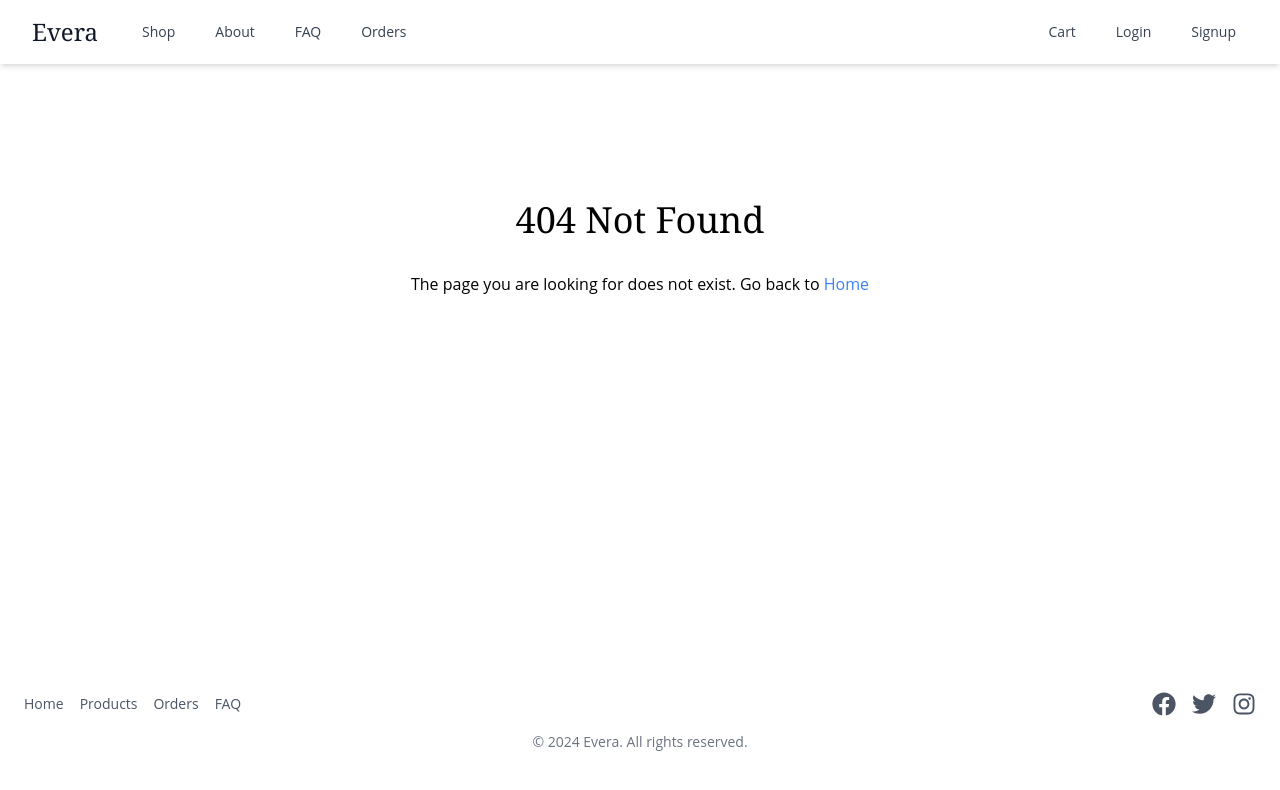
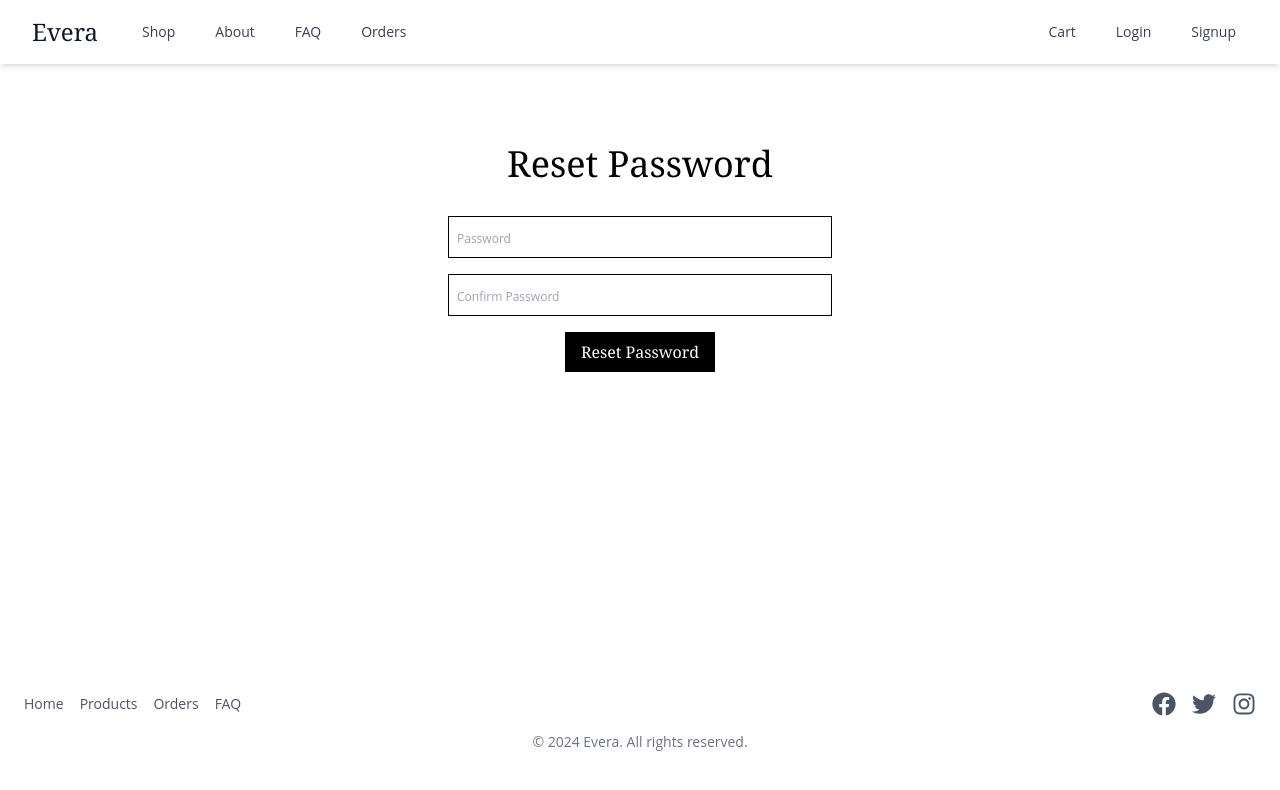
Before and after one commit to 1Dengaroo/evera-frontend, a React (Create React App) app: page /password/edit in a window 1280 px wide. Before the commit this address had no page. Shown: the top 790 px of the page. Built offline with nearby package versions, Linux system fonts and the light colour scheme.

Commit message:
Add password reset support

```diff
--- a/src/App.tsx
+++ b/src/App.tsx
@@ -21,6 +21,8 @@ import Dashboard from './pages/Dashboard'
 import { NotFound } from './pages/404'
 import { OrderCancel } from './pages/OrderCancel'
 import { OrderSuccess } from './pages/OrderSuccess'
+import PasswordResetRequest from './components/Authentication/PasswordResetRequest'
+import PasswordReset from './components/Authentication/PasswordReset'
 
 const App: React.FC = () => {
   return (
@@ -46,6 +48,11 @@ const App: React.FC = () => {
                   <Route element={<PublicRoutes />}>
                     <Route element={<Login />} path="/login" />
                     <Route element={<Signup />} path="/signup" />
+                    <Route
+                      element={<PasswordResetRequest />}
+                      path="/reset-password"
+                    />
+                    <Route element={<PasswordReset />} path="/password/edit" />
                   </Route>
 
                   <Route element={<ProtectedRoutes />}>
--- /dev/null
+++ b/src/components/Authentication/PasswordReset.tsx
@@ -0,0 +1,67 @@
+import React, { useState } from 'react'
+import { useSearchParams } from 'react-router-dom'
+import { useResetPassword } from '../../hooks/Users/usePasswordReset'
+import { Section } from '../Section/Section'
+import { useNotification } from '../../context/NotificationContext'
+import { useNavigate } from 'react-router-dom'
+
+const PasswordReset: React.FC = () => {
+  const [password, setPassword] = useState('')
+  const [passwordConfirmation, setPasswordConfirmation] = useState('')
+  const [searchParams] = useSearchParams()
+  const resetToken = searchParams.get('reset_password_token')
+  const { showNotification } = useNotification()
+  const navigate = useNavigate()
+
+  const handleSubmit = async (e: React.FormEvent) => {
+    e.preventDefault()
+    const { success, message } = await useResetPassword(
+      resetToken,
+      password,
+      passwordConfirmation
+    )
+    if (success) {
+      navigate('/login')
+      showNotification('Password reset successfully, please login', 'success')
+    } else {
+      showNotification(message || 'Something went wrong', 'error')
+    }
+  }
+
+  return (
+    <Section
+      title="Reset Password"
+      titleClassName="text-4xl font-serif my-8 w-full mt-12"
+      descriptionClassName="w-full"
+      shortHeight
+    >
+      <form
+        onSubmit={handleSubmit}
+        className="flex flex-col items-center w-full"
+      >
+        <input
+          type="password"
+          value={password}
+          onChange={(e) => setPassword(e.target.value)}
+          placeholder="Password"
+          className="p-2 mb-4 w-96 border border-black placeholder:text-xs"
+        />
+        <input
+          type="password"
+          value={passwordConfirmation}
+          onChange={(e) => setPasswordConfirmation(e.target.value)}
+          placeholder="Confirm Password"
+          className="p-2 mb-4 w-96 border border-black placeholder:text-xs"
+        />
+        <button
+          className="bg-black text-white font-serif py-2 px-4"
+          type="submit"
+        >
+          Reset Password
+        </button>
+      </form>
+    </Section>
+  )
+}
+
+export default PasswordReset
--- /dev/null
+++ b/src/components/Authentication/PasswordResetRequest.tsx
@@ -0,0 +1,56 @@
+import React, { useState } from 'react'
+import { useRequestPasswordReset } from '../../hooks/Users/usePasswordResetRequest'
+import { Section } from '../Section/Section'
+import { useNotification } from '../../context/NotificationContext'
+
+const PasswordResetRequest: React.FC = () => {
+  const [email, setEmail] = useState('')
+  const { showNotification } = useNotification()
+  const [loading, setLoading] = useState(false)
+
+  const handleSubmit = async (e: React.FormEvent) => {
+    e.preventDefault()
+    setLoading(true)
+
+    const { success, message } = await useRequestPasswordReset(email)
+
+    if (success) {
+      showNotification(message || 'Reset instructions sent', 'success', 10000)
+    } else {
+      showNotification('Something went wrong.', 'error')
+    }
+    setLoading(false)
+  }
+
+  return (
+    <Section
+      title="Reset Password"
+      titleClassName="text-4xl font-serif my-8 w-full mt-12"
+      descriptionClassName="w-full"
+      shortHeight
+    >
+      <form
+        onSubmit={handleSubmit}
+        className="flex flex-col items-center w-full"
+      >
+        <input
+          type="email"
+          value={email}
+          onChange={(e) => setEmail(e.target.value)}
+          placeholder="Enter your email"
+          className="p-2 mb-4 w-96 border border-black placeholder:text-xs"
+          required
+        />
+        <button
+          className="bg-black text-white font-serif py-2 px-4 text-sm"
+          type="submit"
+          disabled={loading}
+        >
+          {loading ? 'Sending...' : 'Send Reset Instructions'}
+        </button>
+      </form>
+    </Section>
+  )
+}
+
+export default PasswordResetRequest
--- a/src/components/Cart/Cart.tsx
+++ b/src/components/Cart/Cart.tsx
@@ -11,17 +11,17 @@ export const Cart: React.FC = () => {
   const [total, setTotal] = useState<number>(0)
   const { isAuthenticated } = useContext(AuthContext)
 
-  if (items.length === 0) {
-    return <>Your cart is empty</>
-  }
-
   useEffect(() => {
     const fetchTotal = async () => {
       const total = await useGetCartTotal(items)
       setTotal(total || 0)
     }
     fetchTotal()
-  }, [])
+  }, [items])
+
+  if (items.length === 0) {
+    return <>Your cart is empty</>
+  }
 
   return (
     <div className="container mx-auto p-4">
--- a/src/components/Order/OrderCard.tsx
+++ b/src/components/Order/OrderCard.tsx
@@ -6,7 +6,7 @@ const OrderCard: React.FC<OrderCardProps> = ({ order, onEditClick }) => {
     <div className="border rounded-lg p-6 shadow-lg bg-white space-y-6">
       {/* Order Header */}
       <div className="flex justify-between items-center border-b pb-4">
-        <h3 className="text-xl font-semibold">Order #{order.id}</h3>
+        <h3 className="text-xl font-semibold">Order ID: {order.id}</h3>
         <span
           className={`px-3 py-1 rounded-full text-sm ${
             order.paid
--- a/src/hooks/Products/useGetFrontPageProducts.ts
+++ b/src/hooks/Products/useGetFrontPageProducts.ts
@@ -3,7 +3,7 @@ import { Product } from '../../types'
 
 export const useGetFrontPageProducts = async (): Promise<Product[]> => {
   try {
-    const url = `${process.env.REACT_APP_API_URL}/products/get_front_page_products`
+    const url = `${process.env.REACT_APP_API_URL}/products/front_page_products`
     const response = await axios.get(url)
     return response.data
   } catch {
--- /dev/null
+++ b/src/hooks/Users/usePasswordReset.ts
@@ -0,0 +1,22 @@
+import axios from 'axios'
+
+export const useResetPassword = async (
+  resetToken: string | null,
+  password: string,
+  passwordConfirmation: string
+): Promise<{ success: boolean; message: string | null }> => {
+  try {
+    const url = `${process.env.REACT_APP_API_URL}/password`
+    const response = await axios.put(url, {
+      user: {
+        reset_password_token: resetToken,
+        password,
+        password_confirmation: passwordConfirmation
+      }
+    })
+    return { success: true, message: response.data.message }
+  } catch (error: any) {
+    const errorMessage = error.response?.data?.error || 'Something went wrong.'
+    return { success: false, message: errorMessage }
+  }
+}
--- /dev/null
+++ b/src/hooks/Users/usePasswordResetRequest.ts
@@ -0,0 +1,14 @@
+import axios from 'axios'
+
+export const useRequestPasswordReset = async (
+  email: string
+): Promise<{ success: boolean; message: string | null }> => {
+  try {
+    const url = `${process.env.REACT_APP_API_URL}/password`
+    const response = await axios.post(url, { email })
+    return { success: true, message: response.data.message }
+  } catch (error: any) {
+    const errorMessage = error.response?.data?.error || 'Something went wrong.'
+    return { success: false, message: errorMessage }
+  }
+}
--- a/src/pages/Home.tsx
+++ b/src/pages/Home.tsx
@@ -53,7 +53,7 @@ const Home: React.FC = () => {
         backgroundColor="bg-white"
         descriptionClassName="text-lg text-gray-800"
         title="New Arrivals"
-        titleClassName="text-4xl font-serif font-thin text-gray-900 mb-4 tracking-wide"
+        titleClassName="text-4xl font-serif font-thin text-gray-900 mb-4 tracking-wide mb-8"
         shortHeight
       >
         <div className="grid grid-cols-1 sm:grid-cols-2 md:grid-cols-3 lg:grid-cols-4 gap-2">
--- a/src/pages/Login.tsx
+++ b/src/pages/Login.tsx
@@ -50,12 +50,20 @@ const Login: React.FC = () => {
         >
           Login
         </button>
-        <button
-          className="text-center mt-4 cursor-pointer text-sm font-serif tracking-wide underline font-light"
-          onClick={() => navigate('/signup')}
-        >
-          Create an account
-        </button>
+        <div className="flex flex-col items-center mt-4">
+          <button
+            className="text-sm font-serif underline cursor-pointer"
+            onClick={() => navigate('/reset-password')}
+          >
+            Forgot Password?
+          </button>
+          <button
+            className="text-sm font-serif underline cursor-pointer mt-2"
+            onClick={() => navigate('/signup')}
+          >
+            Create an account
+          </button>
+        </div>
         {error && <p className="text-red-500 text-center mt-4">{error}</p>}
       </div>
     </Section>
```
